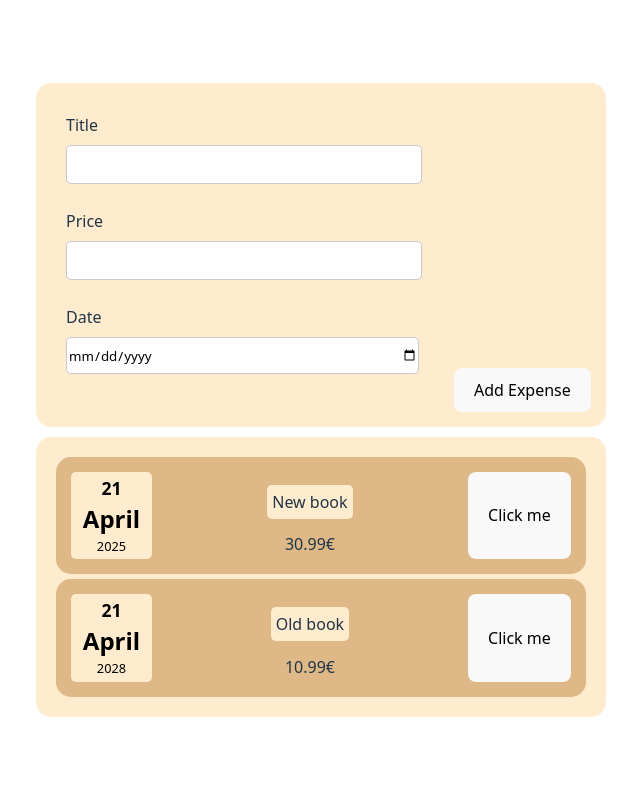
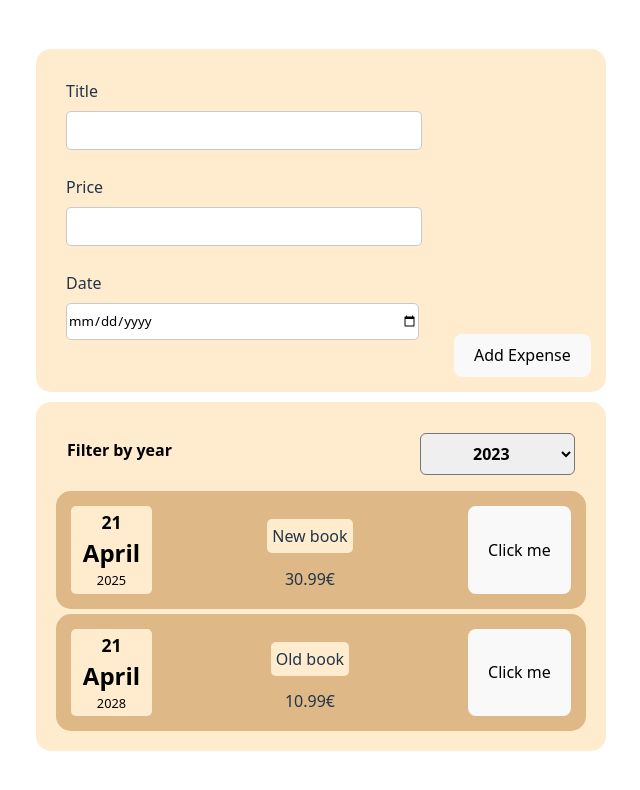
Before and after one commit to Dlowyz/ExpensesUus, a React (Vite) app: page / in a window 1280 px wide. Shown: the top 790 px of the page, without its empty margins (319-959 px from the left). Built offline with nearby package versions, Linux system fonts and the light colour scheme.

Commit message:
ülessanne 12

```diff
--- /dev/null
+++ b/src/components/Expenses/ExpenseFilter.css
@@ -0,0 +1,24 @@
+.expenses-filter {
+    color: black;
+    padding: 0 1rem;
+}
+
+.expenses-filter__control {
+    display: flex;
+    width: 100%;
+    align-items: center;
+    justify-content: space-between;
+    margin: 1rem 0;
+}
+
+.expenses-filter label {
+    font-weight: bold;
+    margin-bottom: 0.5rem;
+}
+
+.expenses-filter select {
+    font: inherit;
+    padding: 0.5rem 3rem;
+    font-weight: bold;
+    border-radius: 6px;
+}
--- /dev/null
+++ b/src/components/Expenses/ExpenseFilter.jsx
@@ -0,0 +1,25 @@
+import React from 'react';
+import './ExpenseFilter.css';
+
+const ExpensesFilter = (props) => {
+
+  const dropdownChangeHandler = (event) => {
+    const selectedYear = event.target.value;
+    props.filter(selectedYear);
+  };
+
+  return (
+    <div className='expenses-filter'>
+      <div className='expenses-filter__control'>
+        <label>Filter by year</label>
+        <select onChange={dropdownChangeHandler}>
+          <option value='2023'>2023</option>
+          <option value='2024'>2024</option>
+          <option value='2025'>2025</option>
+        </select>
+      </div>
+    </div>
+  );
+};
+
+export default ExpensesFilter;
--- a/src/components/Expenses/Expenses.jsx
+++ b/src/components/Expenses/Expenses.jsx
@@ -2,10 +2,15 @@ import React from 'react'
 import ExpenseItem from './ExpenseItem'
 import "./Expenses.css"
 import ExpenseDate from './ExpenseDate'
+import ExpenseFilter from './ExpenseFilter'
 import Card from '../UI/Card'
 const Expenses = (props) => {
+  const ExpenseFilterHandler = (data) => {
+  console.log('Year data in Expenses.jsx '+data)
+  }
   return (
     <Card className='expenses'>
+      <ExpenseFilter filter={ExpenseFilterHandler}/>
       <ExpenseItem data = {props.data[0]}/>
       <ExpenseItem data = {props.data[1]}/>
     </Card>
```
